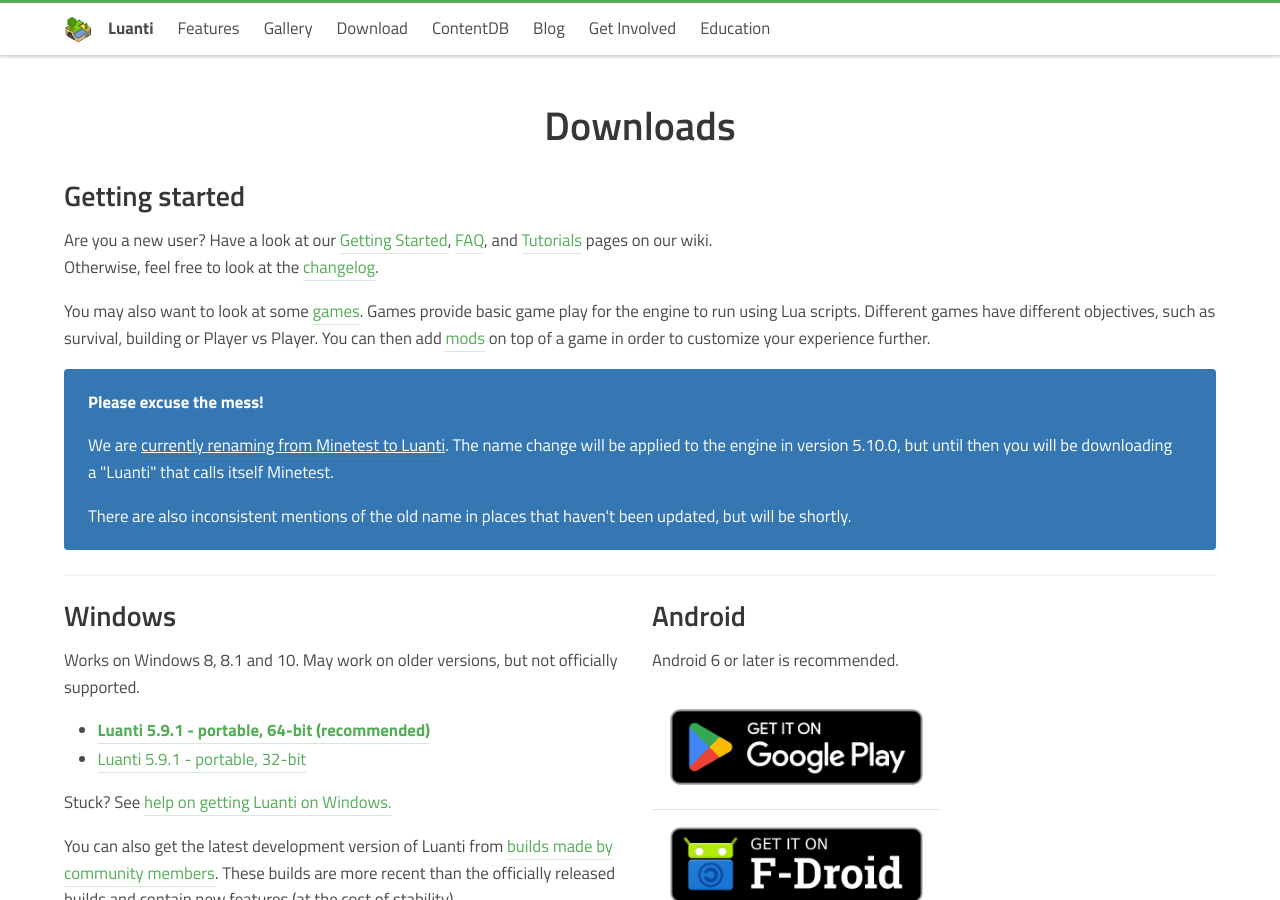
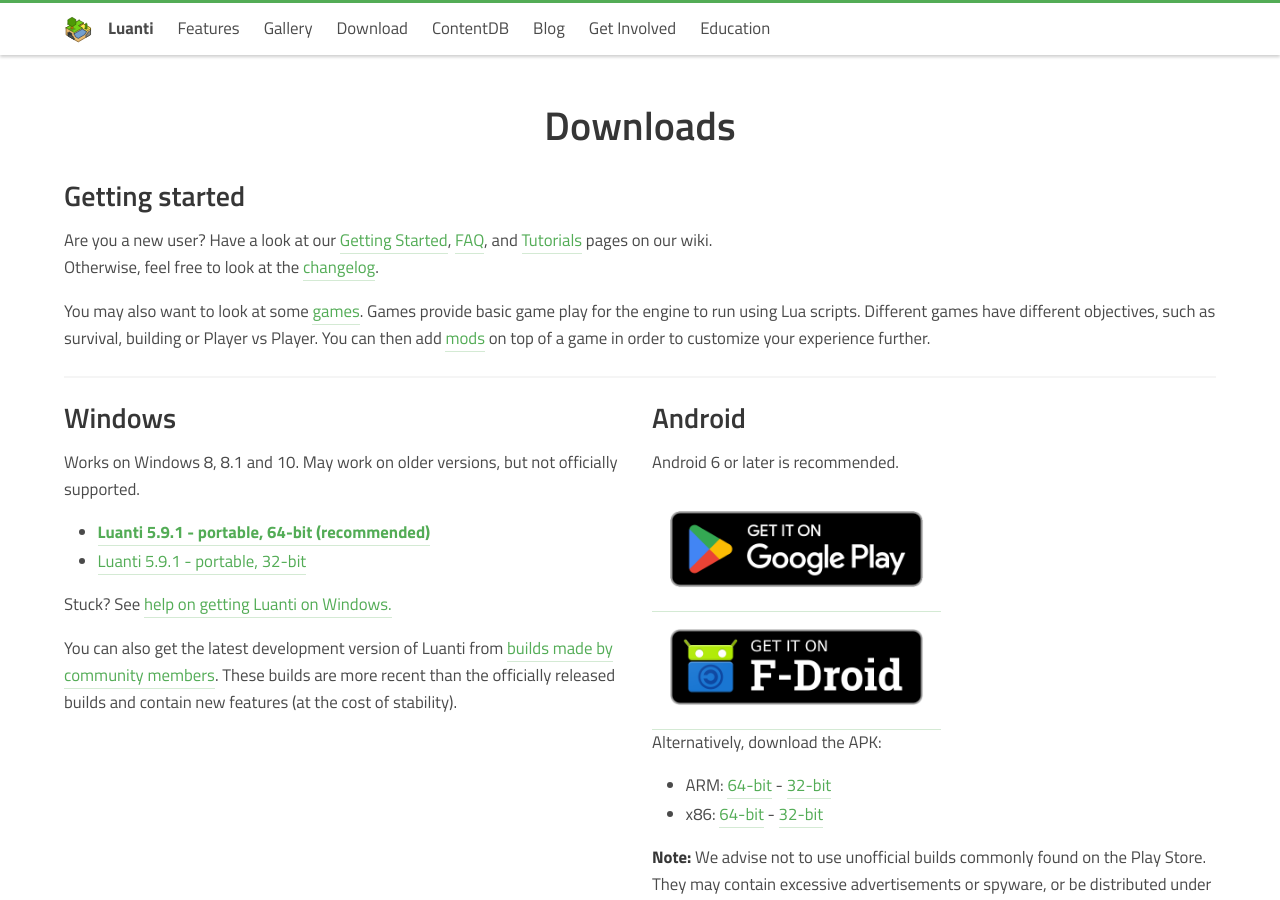
Before and after one commit to minetest/minetest.github.io, a Jekyll site: the page built from downloads.html, in a window 1280 px wide and 900 px high. Built offline with Jekyll 4.4.1, drawn with Linux system fonts in a browser that asks for light colours; comment, search, counter and statistics services are not loaded.

Commit message:
this won't be needed anymore

```diff
--- a/downloads.html
+++ b/downloads.html
@@ -31,21 +31,6 @@ redirect_from:
       You can then add <a href="https://content.minetest.net/packages/?type=mod">mods</a> on
       top of a game in order to customize your experience further.
     </p>
-
-    <div class="notification is-info">
-      <p><strong>Please excuse the mess!</strong></p>
-
-      <p>
-        We are
-        <a href="https://blog.minetest.net/2024/10/13/Introducing-Our-New-Name/">currently renaming from Minetest to Luanti</a>.
-        The name change will be applied to the engine in version 5.10.0,
-        but until then you will be downloading a "Luanti" that calls itself Minetest.
-      </p>
-
-      <p>
-        There are also inconsistent mentions of the old name in places that haven't been updated, but will be shortly.
-      </p>
-    </div>
 
     <hr>
     <div class="columns is-multiline">
```
